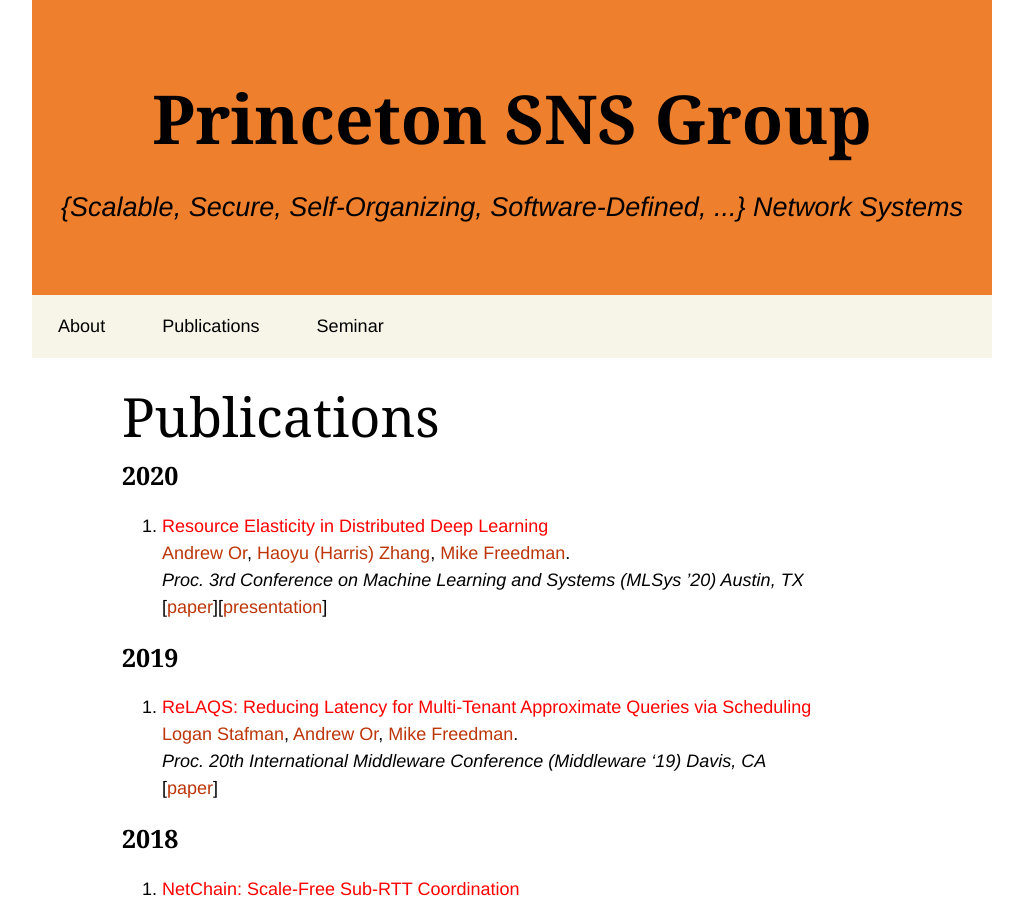
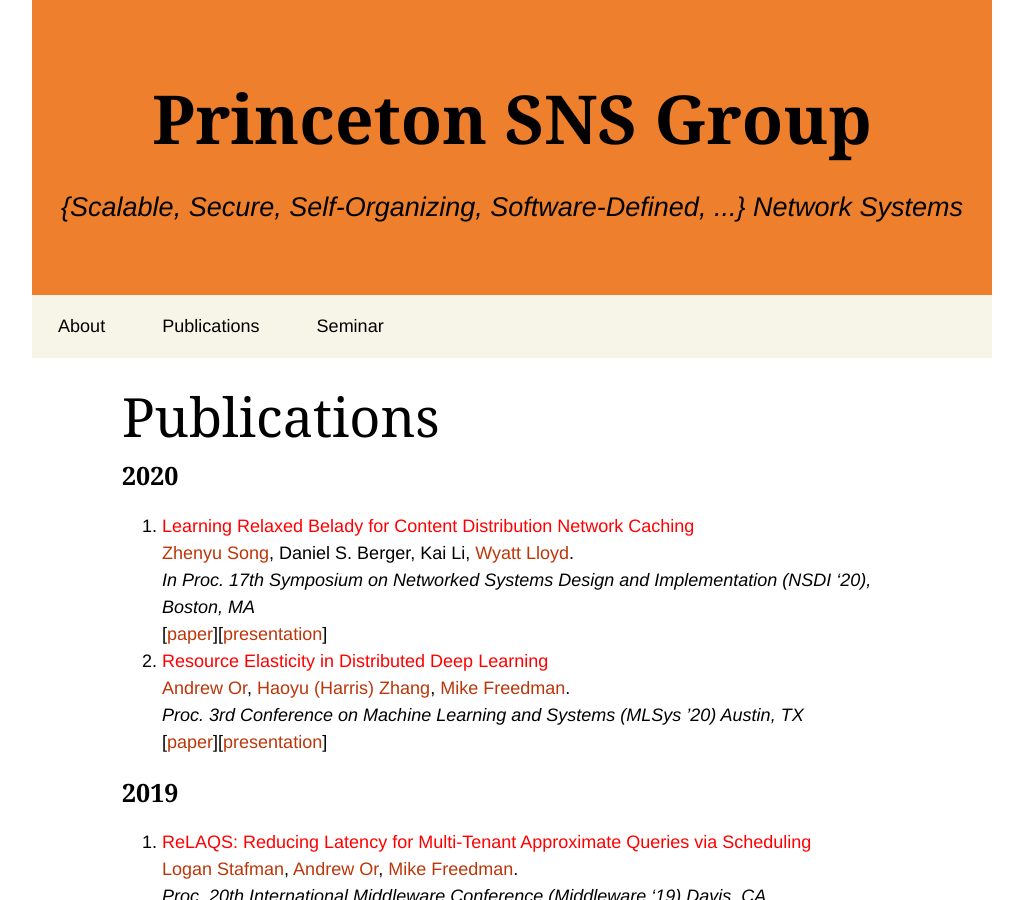
Before and after one commit to princeton-sns/www, a Jekyll site: the page built from publications.md, in a window 1280 px wide and 900 px high. Shown: the whole window, without its empty margins (128-1151 px from the left). Built offline with Jekyll 4.4.1, drawn with Linux system fonts in a browser that asks for light colours; some web fonts are replaced.

Commit message:
feat: add LRB

```diff
--- a/_data/publications.yml
+++ b/_data/publications.yml
@@ -7,6 +7,17 @@
   year: 2020
   paper: /assets/papers/2020-mlsys-or.pdf
   presentation: /assets/slides/2020-mlsys-or.pdf
+
+- title: "Learning Relaxed Belady for Content Distribution Network Caching"
+  people:
+    - zhenyus
+    - Daniel S. Berger
+    - Kai Li
+    - wlloyd
+  venue: "In Proc. 17th Symposium on Networked Systems Design and Implementation (NSDI '20), Boston, MA"
+  year: 2020
+  paper: https://sunnyszy.github.io/assets/files/nsdi2020_lrb.pdf
+  presentation: https://www.usenix.org/conference/nsdi20/presentation/song
 
 - title: "ReLAQS: Reducing Latency for Multi-Tenant Approximate Queries via Scheduling"
   people:
```
